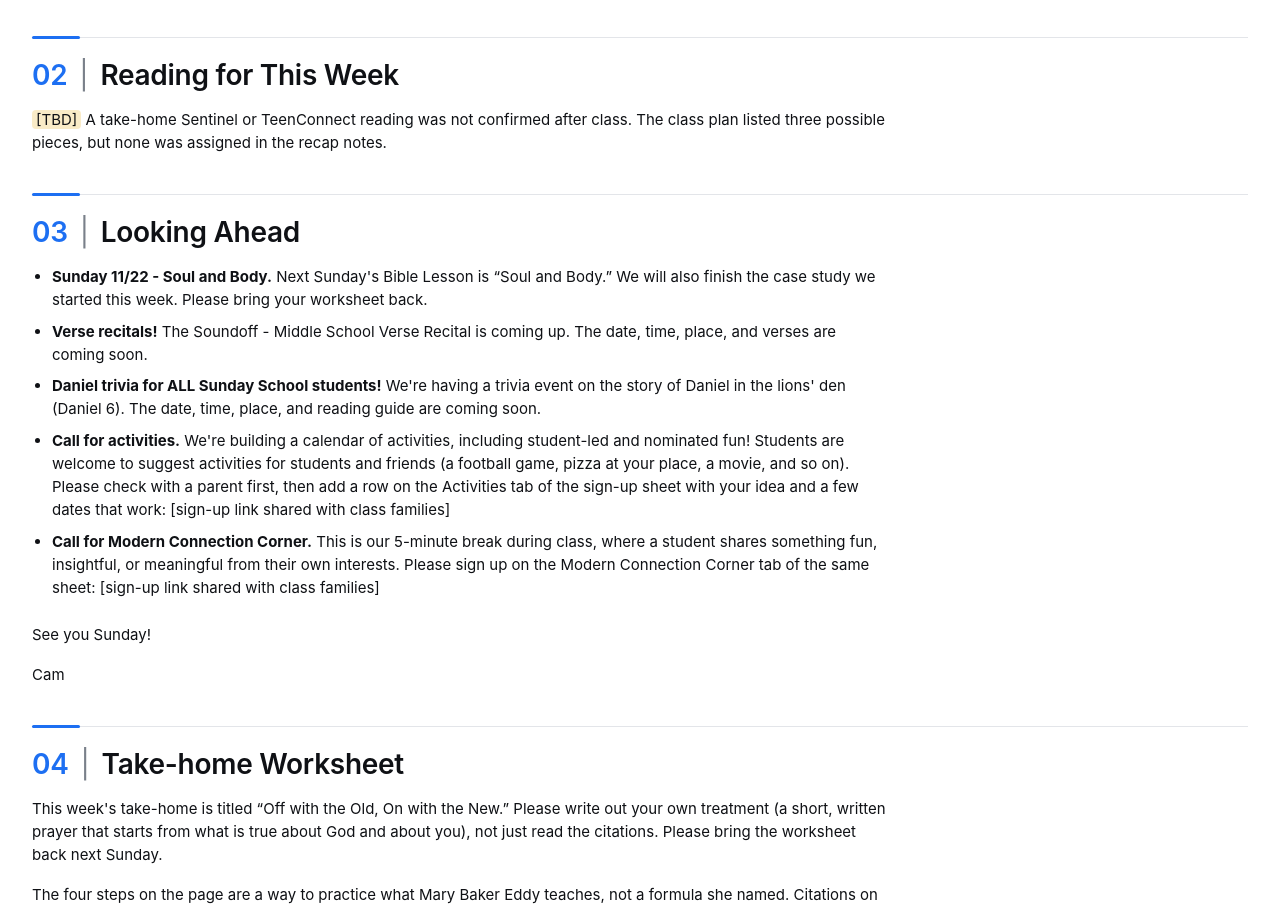
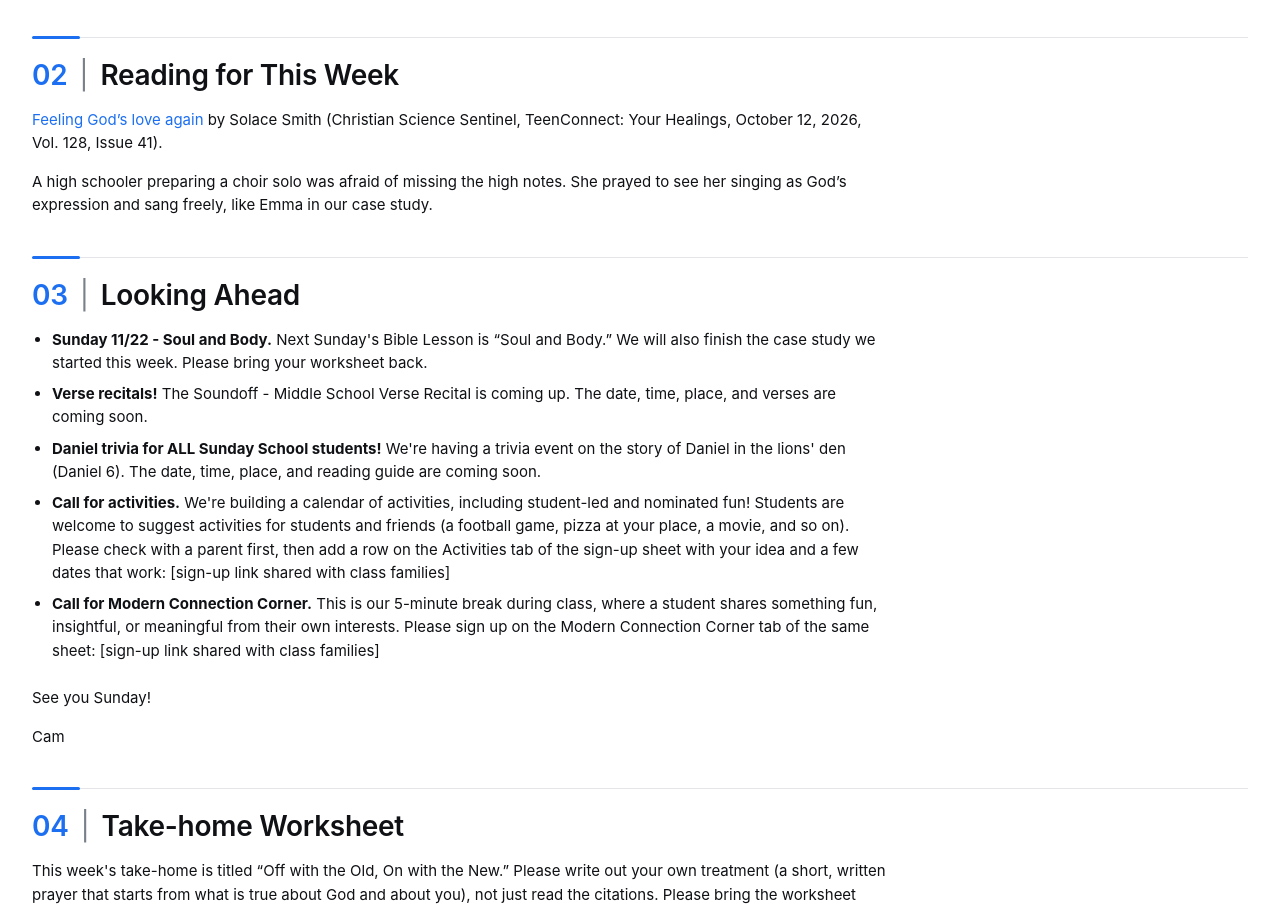
Before and after one commit to cameron013/christian-science-sunday-school-teens-los-gatos, a plain HTML site: page 2026-11-15/index.html in a window 1280 px wide. Shown: the part 2303-3211 px from the top of the page. Drawn offline with Linux system fonts and the light colour scheme.

Commit message:
Add this week's Sentinel reading to the Nov 15 recap.
Link "Feeling God's love again" by Solace Smith on the public page only; the copyrighted article is not hosted in the repo.

```diff
--- a/2026-11-15/index.html
+++ b/2026-11-15/index.html
@@ -95,7 +95,8 @@ a.inline:hover{text-decoration:underline}
 <p class="text">We applied the case study about Emma, a junior-high trumpet player who cracked a high note at the spring concert. Emma is dealing with fear and being labeled. We also discussed the importance of writing as an exercise for us when writing a treatment. Applying the values from this week&#x27;s lesson, we worked on <a class="inline" href="assets/worksheet.pdf">this worksheet</a> to treat our friend. Students are welcomed to complete and use it as an outline for further study and practice!</p>
 </section>
 <section id="reading" class="band"><div style="font-family:var(--font);margin-top:40px;padding-top:20px;border-top:1px solid var(--border);position:relative"><div style="position:absolute;top:-2px;left:0;width:48px;height:3px;border-radius:9999px;background:var(--accent)"></div><div style="color:var(--text-1);font-size:28px;line-height:34px;letter-spacing:-0.01em;font-weight:600"><span style="color:var(--accent)">02</span><span style="color:var(--text-3);font-weight:400;margin:0 12px">|</span><span>Reading for This Week</span></div></div>
-<p class="text"><span class="tbd">[TBD]</span> A take-home Sentinel or TeenConnect reading was not confirmed after class. The class plan listed three possible pieces, but none was assigned in the recap notes.</p>
+<p class="text"><a class="inline" href="https://sentinel.christianscience.com/issues/2026/10/128-41/feeling-god-s-love-again" rel="noopener noreferrer">Feeling God’s love again</a> by Solace Smith (Christian Science Sentinel, TeenConnect: Your Healings, October 12, 2026, Vol. 128, Issue 41).</p>
+<p class="text">A high schooler preparing a choir solo was afraid of missing the high notes. She prayed to see her singing as God’s expression and sang freely, like Emma in our case study.</p>
 </section>
 <section id="looking-ahead" class="band"><div style="font-family:var(--font);margin-top:40px;padding-top:20px;border-top:1px solid var(--border);position:relative"><div style="position:absolute;top:-2px;left:0;width:48px;height:3px;border-radius:9999px;background:var(--accent)"></div><div style="color:var(--text-1);font-size:28px;line-height:34px;letter-spacing:-0.01em;font-weight:600"><span style="color:var(--accent)">03</span><span style="color:var(--text-3);font-weight:400;margin:0 12px">|</span><span>Looking Ahead</span></div></div>
 <ul class="bullets">
```
